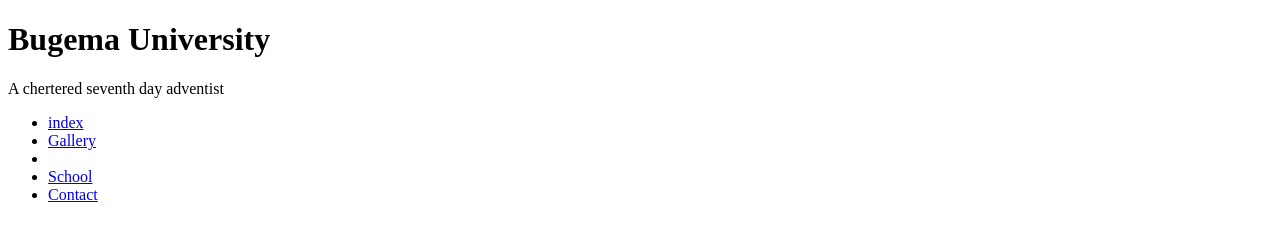
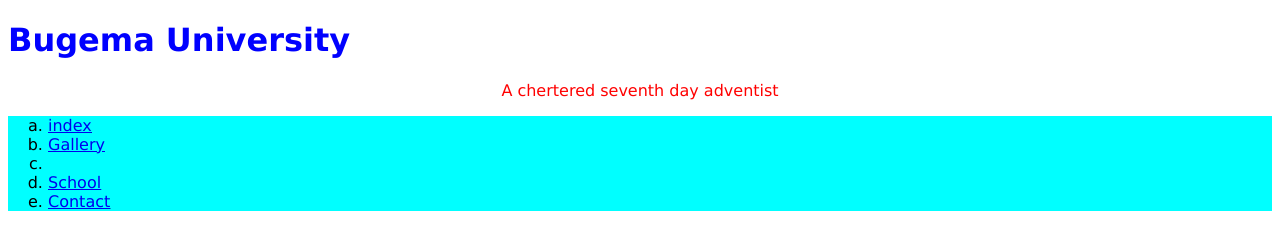
Before and after one commit to owenmicheal/trial, a plain HTML site: page index.html in a window 1280 px wide. Drawn offline with Linux system fonts and the light colour scheme.

Commit message:
inner style

```diff
--- a/index.html
+++ b/index.html
@@ -1,6 +1,19 @@
 <!DOCTYPE html>
 <html lang="en">
 <head>
+    <link rel="stylesheet" href="maint.css">
+    <meta charset="UTF-8">
+    <meta http-equiv="X-UA-Compatible" content="IE=edge">
+    <meta name="viewport" content="width=device-width, initial-scale=1.0">
+    <title>Document</title>
+    <style>
+        p{
+            color: red;
+            text-align: center;
+        }
+    </style>
+</head>
+<body>
     <h1>Bugema University</h1>
     <P> A chertered seventh day adventist</P>
     <ul>
@@ -10,5 +23,5 @@
         <li><a href="school.html">School</a></li>
         <li><a href="contact.html">Contact</a></li>
     </ul>
-</head>
+</body>
 </html>
--- /dev/null
+++ b/maint.css
@@ -0,0 +1,11 @@
+body{
+    font-family: 'Lucida Sans';
+}
+h1{
+    color: blue;
+}
+ul{
+    text-decoration: underline;
+    background-color: aqua;
+    list-style: lower-alpha;
+}
--- a/style.css
+++ /dev/null
@@ -1,5 +0,0 @@
-*{
-    margin: 0;
-    box-sizing: border-box;
-    font-family: Arial, Helvetica, sans-serif;
-}
```
